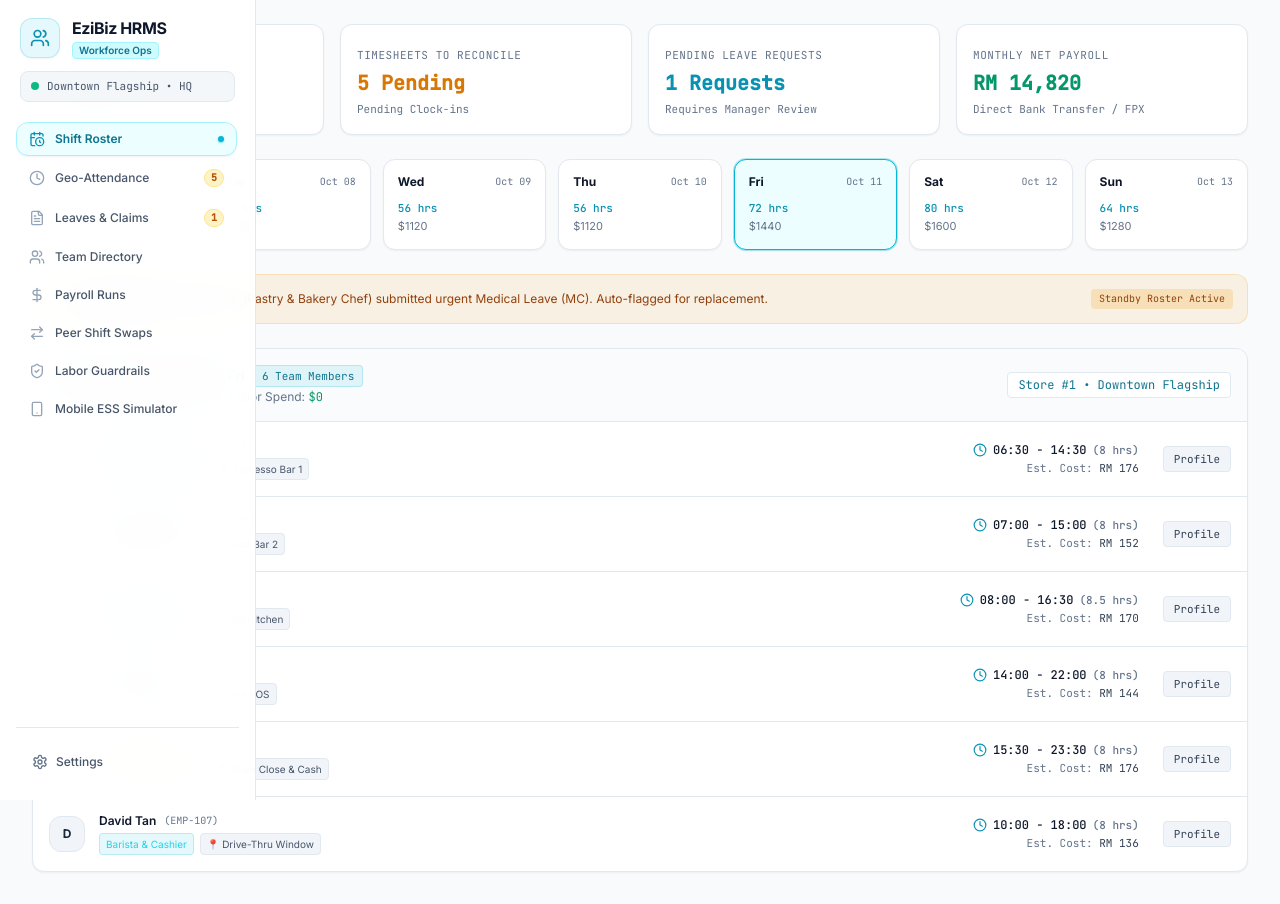
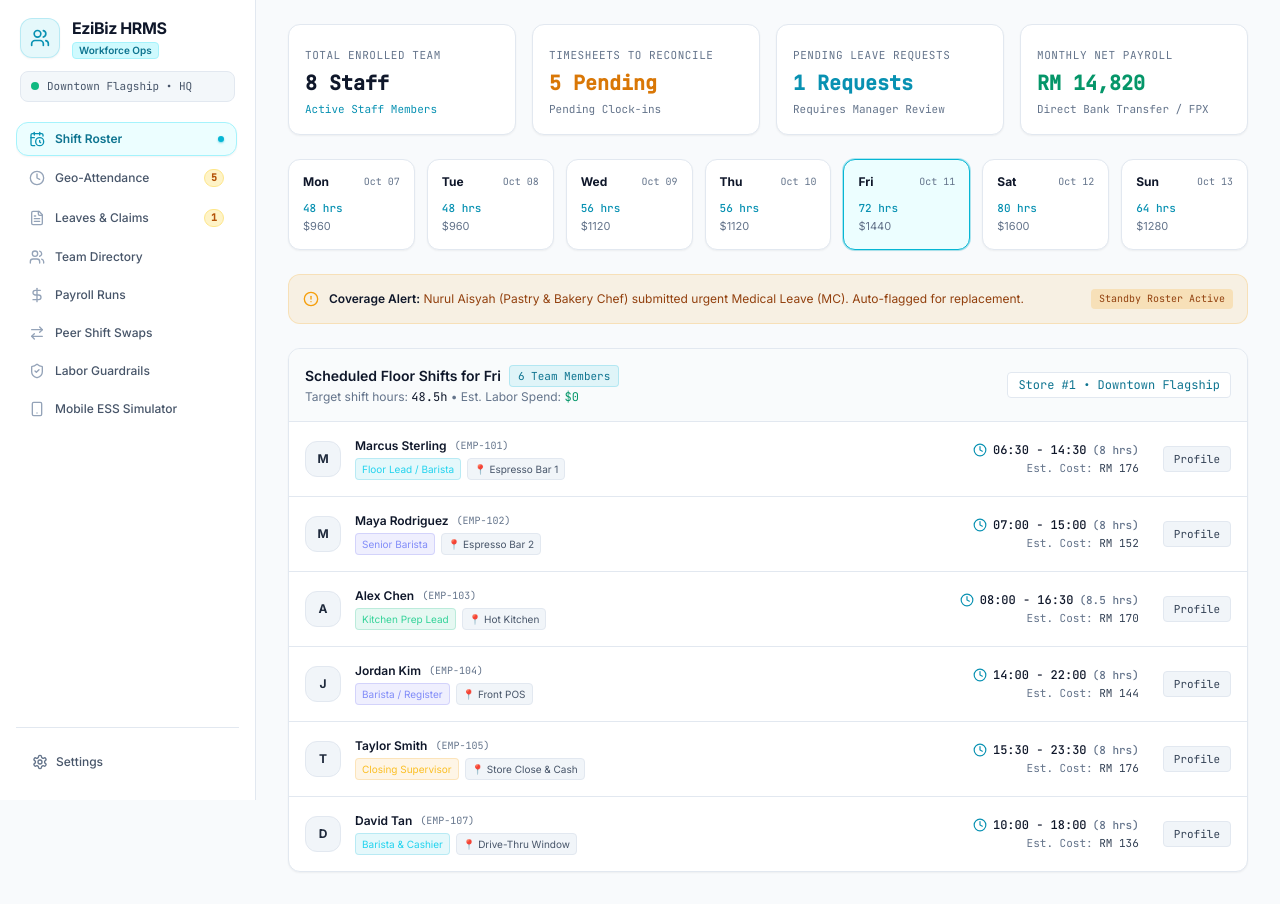
Before and after one commit to Amran-KakiTekno/bizops-scheduling, a React (Vite) app: page / in a window 1280 px wide. Built offline with nearby package versions, Linux system fonts and the light colour scheme.

Commit message:
fix(shell): stop lg:px-8 from clobbering md:pl-64 sidebar offset

```diff
--- a/src/App.jsx
+++ b/src/App.jsx
@@ -335,8 +335,8 @@ export default function App() {
       </header>
 
       {/* MAIN CONTAINER */}
-      <div className="md:pl-64 flex-1 flex flex-col min-w-0 pb-24 md:pb-8 px-4 sm:px-6 lg:px-8 py-6">
-        <main className="flex-1 max-w-7xl w-full mx-auto space-y-6">
+      <div className="md:pl-64 flex-1 flex flex-col min-w-0 pb-24 md:pb-8 py-6">
+        <main className="flex-1 max-w-7xl w-full mx-auto space-y-6 px-4 sm:px-6 lg:px-8">
 
           {/* KPI Dashboard Row */}
           <div className="grid grid-cols-2 lg:grid-cols-4 gap-4">
```
